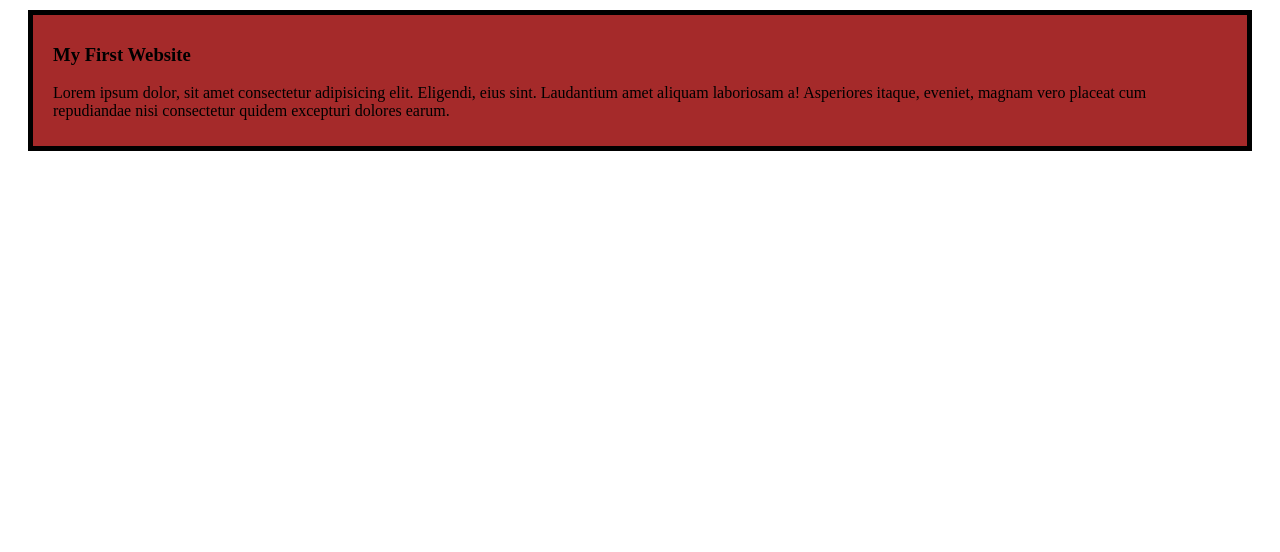
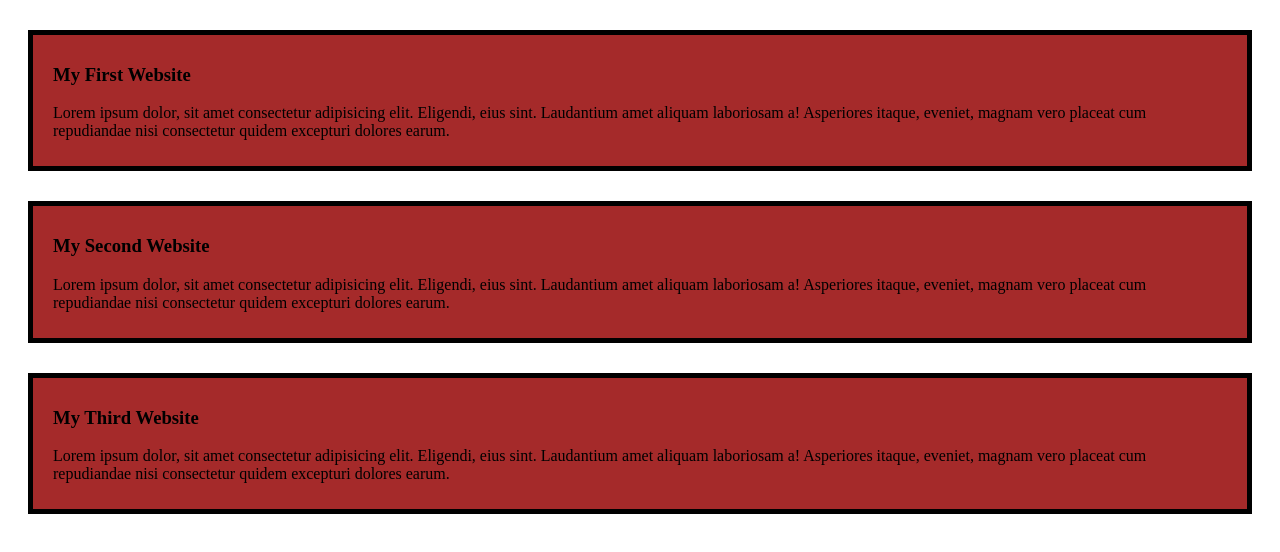
Before and after one commit to SwapnilAhmed47/my_first_website, a plain HTML site: page index.html in a window 1280 px wide. Drawn offline with Linux system fonts and the light colour scheme.

Commit message:
added second and third block

```diff
--- a/index.html
+++ b/index.html
@@ -11,6 +11,14 @@
         <h3>My First Website</h3>
         <p>Lorem ipsum dolor, sit amet consectetur adipisicing elit. Eligendi, eius sint. Laudantium amet aliquam laboriosam a! Asperiores itaque, eveniet, magnam vero placeat cum repudiandae nisi consectetur quidem excepturi dolores earum.</p>
     </div>
+    <div>
+        <h3>My Second Website</h3>
+        <p>Lorem ipsum dolor, sit amet consectetur adipisicing elit. Eligendi, eius sint. Laudantium amet aliquam laboriosam a! Asperiores itaque, eveniet, magnam vero placeat cum repudiandae nisi consectetur quidem excepturi dolores earum.</p>
+    </div>
+    <div>
+        <h3>My Third Website</h3>
+        <p>Lorem ipsum dolor, sit amet consectetur adipisicing elit. Eligendi, eius sint. Laudantium amet aliquam laboriosam a! Asperiores itaque, eveniet, magnam vero placeat cum repudiandae nisi consectetur quidem excepturi dolores earum.</p>
+    </div>
 
 </body>
 </html>
--- a/styles/blog.css
+++ b/styles/blog.css
@@ -1,7 +1,7 @@
 div{
     background-color: brown;
     border: 5px solid black;
-    margin: 10px 20px;
+    margin: 30px 20px;
     padding: 10px 20px;
 
 }
```
